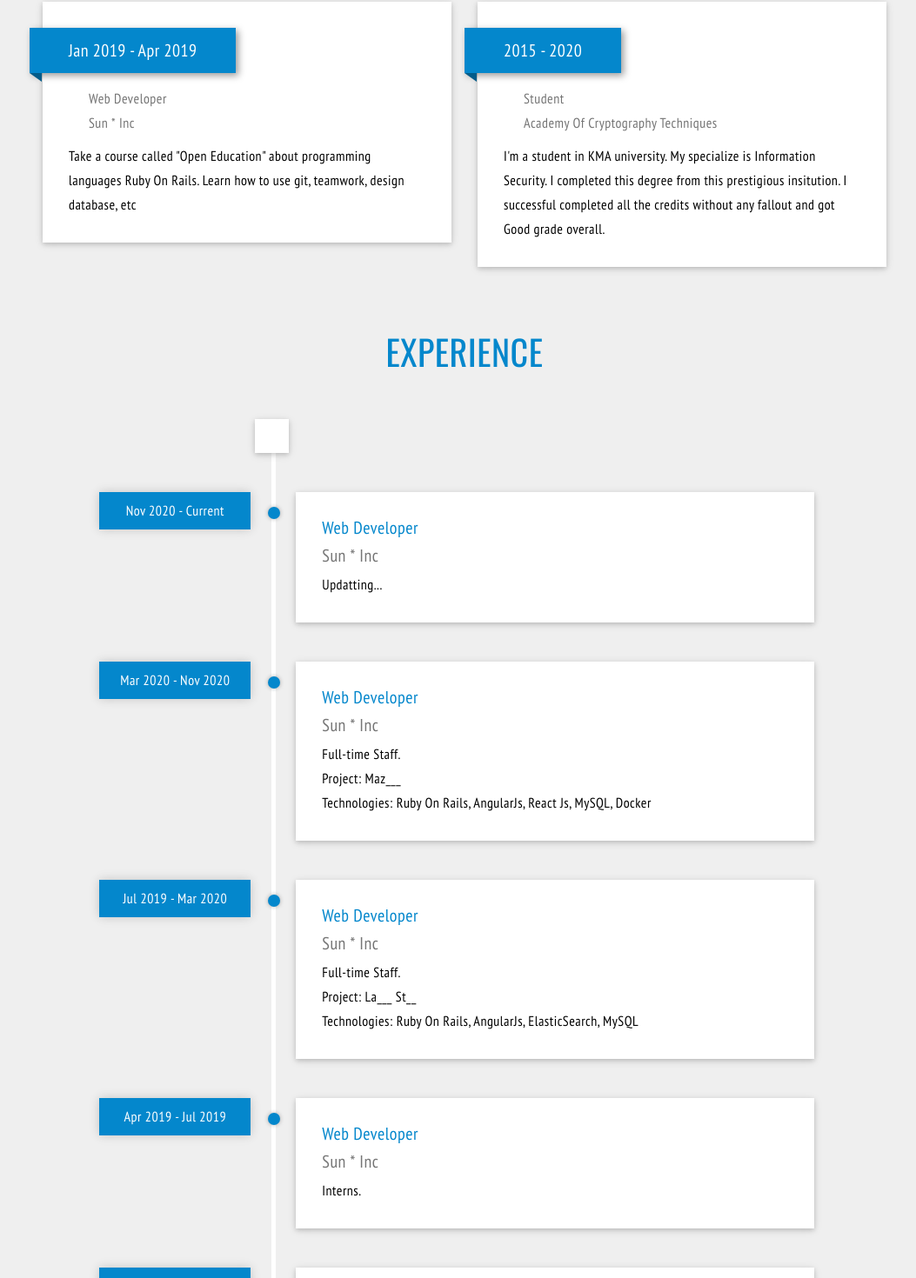
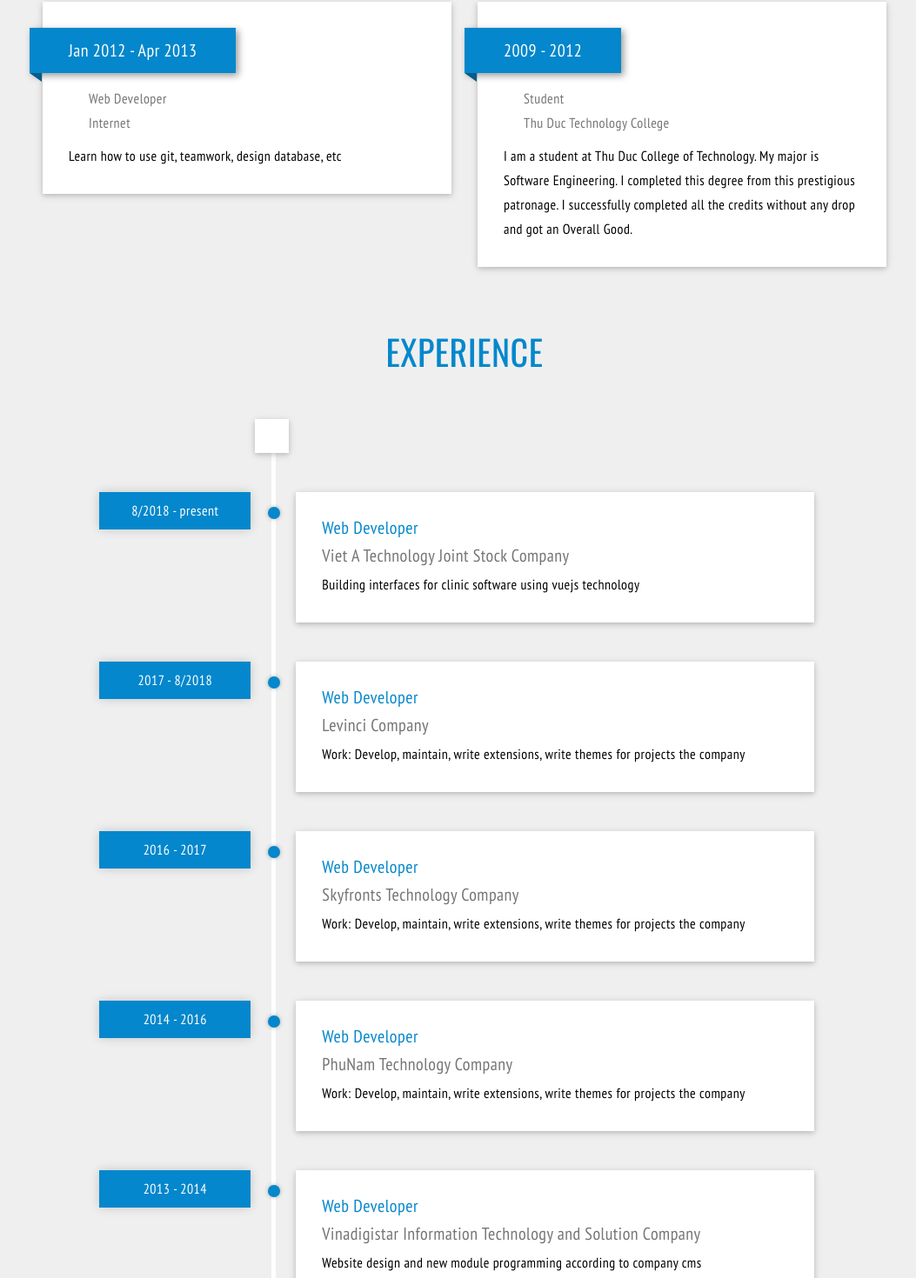
Before and after one commit to ngoctuanit07/mycv, a React (Create React App) app: page / in a window 1280 px wide. Shown: the part 1280-2750 px from the top of the page at 87% size, without its empty margins (106-1159 px from the left). Built offline with nearby package versions, Linux system fonts and the light colour scheme; a web font is replaced by a local one.

Commit message:
cao nhat du lieu

```diff
--- a/src/components/organisms/Education/views/index.tsx
+++ b/src/components/organisms/Education/views/index.tsx
@@ -10,7 +10,7 @@ const Education: React.FC = () => {
         <div className="col-sm-6">
           <div className="education-content">
             <div className="period">
-              <h3>Jan 2019 - Apr 2019</h3>
+              <h3>Jan 2012 - Apr 2013</h3>
             </div>
             <ul className="ul-education">
               <li className="li-specialty">
@@ -22,20 +22,19 @@ const Education: React.FC = () => {
               <li className="li-university">
                 <div className="university">
                   <span className="education-icon"><i className="fa fa-building"></i></span>
-                  <span className="university-name">Sun * Inc</span>
+                  <span className="university-name">Internet</span>
                 </div>
               </li>
             </ul>
             <p className="prg-education">
-              Take a course called "Open Education" about programming languages Ruby On Rails.
-              Learn how to use git, teamwork, design database, etc
+            Learn how to use git, teamwork, design database, etc
             </p>
           </div>
         </div>
         <div className="col-sm-6">
           <div className="education-content">
             <div className="period">
-              <h3>2015 - 2020</h3>
+              <h3>2009 - 2012</h3>
             </div>
             <ul className="ul-education">
               <li className="li-specialty">
@@ -47,14 +46,12 @@ const Education: React.FC = () => {
               <li className="li-university">
                 <div className="university">
                   <span className="education-icon"><i className="fa fa-university"></i></span>
-                  <span className="university-name">Academy Of Cryptography Techniques</span>
+                  <span className="university-name">Thu Duc Technology College</span>
                 </div>
               </li>
             </ul>
             <p className="prg-education">
-              I'm a student in KMA university. My specialize is Information Security.
-              I completed this degree from this prestigious insitution.
-              I successful completed all the credits without any fallout and got Good grade overall.
+            I am a student at Thu Duc College of Technology. My major is Software Engineering. I completed this degree from this prestigious patronage. I successfully completed all the credits without any drop and got an Overall Good.
             </p>
           </div>
         </div>
--- a/src/components/organisms/Experience/views/index.tsx
+++ b/src/components/organisms/Experience/views/index.tsx
@@ -13,55 +13,51 @@ const Experience: React.FC = () => {
           </span>
           <div className="all-experience">
             <div className="experience-content">
-              <span className="period-experience">Nov 2020 - Current</span>
+              <span className="period-experience"> 8/2018 - present</span>
               <h3 className="specialty-name">Web Developer</h3>
-              <h3 className="company-name">Sun * Inc</h3>
+              <h3 className="company-name">Viet A Technology Joint Stock Company </h3>
+              <div className="prg-experience">
+                <p>Building interfaces for clinic software using vuejs technology</p>
+              </div>
+            </div>
+            <div className="experience-content">
+              <span className="period-experience">2017 - 8/2018</span>
+              <h3 className="specialty-name">Web Developer</h3>
+              <h3 className="company-name">Levinci  Company</h3>
               <p className="prg-experience">
-                Updatting...
+               Work: Develop, maintain, write extensions, write themes for projects the company
               </p>
             </div>
             <div className="experience-content">
-              <span className="period-experience">Mar 2020 - Nov 2020</span>
+              <span className="period-experience">2016 - 2017</span>
               <h3 className="specialty-name">Web Developer</h3>
-              <h3 className="company-name">Sun * Inc</h3>
-              <div className="prg-experience">
-                <p>Full-time Staff.</p>
-                <p>Project: Maz___</p>
-                <p>Technologies: Ruby On Rails, AngularJs, React Js, MySQL, Docker</p>
-              </div>
-            </div>
-            <div className="experience-content">
-              <span className="period-experience">Jul 2019 - Mar 2020</span>
-              <h3 className="specialty-name">Web Developer</h3>
-              <h3 className="company-name">Sun * Inc</h3>
-              <div className="prg-experience">
-                <p>Full-time Staff.</p>
-                <p>Project: La___ St__</p>
-                <p>Technologies: Ruby On Rails, AngularJs, ElasticSearch, MySQL</p>
-              </div>
-            </div>
-            <div className="experience-content">
-              <span className="period-experience">Apr 2019 - Jul 2019</span>
-              <h3 className="specialty-name">Web Developer</h3>
-              <h3 className="company-name">Sun * Inc</h3>
+              <h3 className="company-name">Skyfronts Technology Company</h3>
               <p className="prg-experience">
-                Interns.
+               Work: Develop, maintain, write extensions, write themes for projects the company
               </p>
             </div>
             <div className="experience-content">
-              <span className="period-experience">Jan 2019 - Apr 2019</span>
-              <h3 className="specialty-name">Trainee</h3>
-              <h3 className="company-name">Sun Education</h3>
+              <span className="period-experience">2014 - 2016</span>
+              <h3 className="specialty-name">Web Developer</h3>
+              <h3 className="company-name">PhuNam Technology Company</h3>
               <p className="prg-experience">
-                I'm a trainee Ruby on Rails in Sun Education.
+               Work: Develop, maintain, write extensions, write themes for projects the company
               </p>
             </div>
             <div className="experience-content">
-              <span className="period-experience">Jun 2015 - Apr 2019</span>
+              <span className="period-experience">2013 - 2014</span>
+              <h3 className="specialty-name">Web Developer</h3>
+              <h3 className="company-name">Vinadigistar Information Technology and Solution Company</h3>
+              <p className="prg-experience">
+                Website design and new module programming according to company cms
+              </p>
+            </div>
+            <div className="experience-content">
+              <span className="period-experience">2009 - 2012</span>
               <h3 className="specialty-name">Student</h3>
               <h3 className="company-name">ACADEMEY OF CRYPTOGRAPHY TECHIQUES</h3>
               <p className="prg-experience">
-                I'm a student in KMA university. My specialize is Information Security.
+               I am a student at Thu Duc College of Technology. My major is Software Engineering.
               </p>
             </div>
           </div>
```
